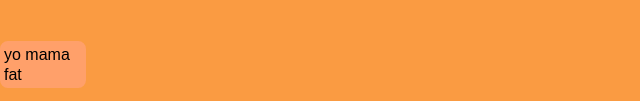
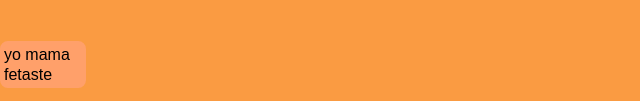
Before and after one commit to Painini/Tim, a plain HTML site: page Rovdjur/Untitled-1.html in a window 1280 px wide. Shown: the part 5462-5563 px from the top of the page, 0-640 px from the left. Drawn offline with Linux system fonts and the light colour scheme.

Commit message:
yo mama fat

```diff
--- a/Rovdjur/Untitled-1.html
+++ b/Rovdjur/Untitled-1.html
@@ -84,7 +84,7 @@
         </leftside>
 
         <p>
-            yo mama fat
+            yo mama fetaste
         </p>
 
 
```
